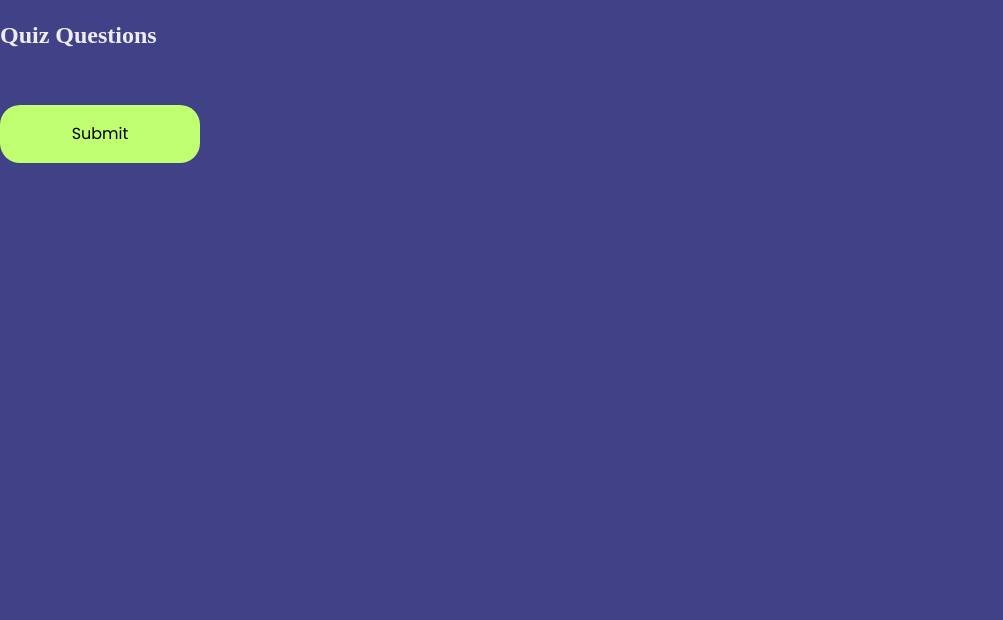
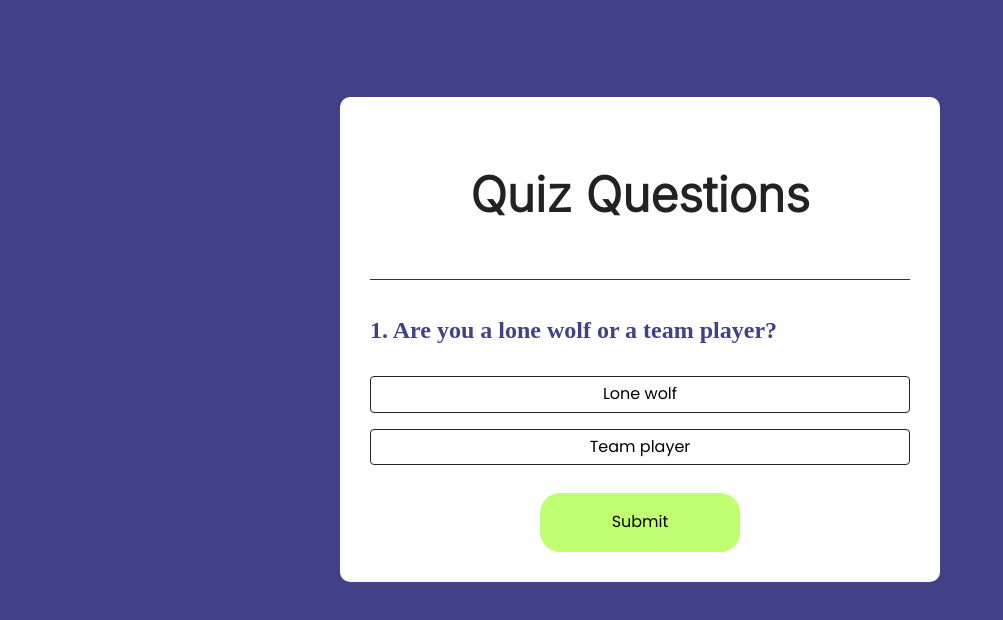
Before and after one commit to Selamkd/LOL-Champ-select, a plain HTML site: page index.html in a window 1280 px wide. Both pictures are taken after a click on the button "Start". Shown: the part 90-710 px from the top of the page, without its empty margins (0-1003 px from the left). Drawn offline with Linux system fonts and the light colour scheme.

Commit message:
added quiz page

```diff
--- a/index.html
+++ b/index.html
@@ -25,17 +25,31 @@
     </div>
           <!--Second page-->
     <div id="quiz-page" style="display: none;">
-        <h2>Quiz Questions</h2>
+
         <form id="quizForm">
+            <h1>Quiz Questions</h1>
             <!-- Display the questions and choices here -->
+            <h2 id ="question"> Question goes here</h2>
+            <div id = "choice-buttons">
+                <button class = "choice-btn">A</button>
+                <button class = "choice-btn">B</button>
+                <button class = "choice-btn">C</button>
+                <button class = "choice-btn">D</button>
+                <button class = "choice-btn">E</button>
+                <button class = "choice-btn">F</button>
+
+            </div>
+            <button id="submit-button">Submit</button>
         </form>
-        <button id="submit-button">Submit</button>
+
     </div>
          <!--Third page -->
     <div id="results-page" style="display: none;">
         <h2>We have found you a match!</h2>
         <div class="champion-display">
             <!-- Fetch champion's data and display here -->
+
+       <button id="startover-button">Go back</button>
         </div>
     </div>
     <script src="main.js"></script>
--- a/main.js
+++ b/main.js
@@ -1,8 +1,64 @@
 const startPage = document.getElementById("main-page");
 const quizPage = document.getElementById("quiz-page");
+const quizForm = document.getElementById("quizForm")
 const resultPage = document.getElementById("results-page");
 const startButton = document.getElementById("start-button");
 const submitButton = document.getElementById("submit-button")
+const goBackButton = document.getElementById("startover-button")
+// quiz questions and choices
+
+const questionsAndChoices = [
+    {
+        question: "Are you a lone wolf or a team player?",
+        choices:[
+            {text: "Lone wolf"},
+            {text: "Team player"}
+        ]
+    },{
+        question:"Would you prefer an easy but safe character or a difficult charachter to master?",
+        choices:[
+            {text: "Easy"},
+            {text: "Difficult"}
+        ]
+    },
+    {
+        question:"Which region interestes you most?",
+        choices:[
+            {text: "Freljord"},
+            {text: "Piltover"},
+            {text: "Shurima"},
+            {text: "Noxus"},
+            {text: "Zaun"},
+            {text: "Targan"},
+            {text: "Bandle city"},
+            {text: "Lonia"}
+
+        ]
+    },
+    {
+        question:"Which role do you want to play?",
+        choices:[
+            {text: "Top"},
+            {text: "Jungle"},
+            {text: "Mid"},
+            {text: "Botlane"}
+
+        ]
+    },
+    {
+        question:"Do you prefer to keep enemies at range or get up close and personal ?",
+        choices:[
+            {text: "At range"},
+            {text: "Close"},
+
+        ]
+    },
+
+]
+// console.log(questionsAndChoices[3].choices[2]);
+
+
+
 
 // on click change pages
 
@@ -10,11 +66,52 @@ startButton.addEventListener("click", ()=>{
     startPage.style.display = "none";
     quizPage.style.display = "block";
 
+    // call a function that displays the quiz container with questions and choices
+    generateQuiz()
 
-    // call a function that displays the quiz container with questions and choices
 })
-submitButton.addEventListener("click", ()=>{
-    quizPage.style.display = "none";
-    startPage.style.display = "none"
-    resultPage.style.display = "block"
-})
+
+
+
+const displayQuestion = document.getElementById("question");
+const choiceButtons = document.getElementById("choice-buttons");
+
+let currentQuestionIndex = 0;
+let userResponse = [];
+
+//display questions
+ function generateQuiz () {
+    let currentQuestion = questionsAndChoices[currentQuestionIndex];
+    let questionNo = currentQuestionIndex + 1;
+    displayQuestion.innerHTML = questionNo +  ". " +  currentQuestion.question;
+
+    //clear all buttons
+    choiceButtons.innerHTML = '';
+    //display choices
+
+    currentQuestion.choices.forEach(choice =>{
+        const button = document.createElement("button");
+        button.innerHTML = choice.text;
+        button.classList.add("choice-btn");
+        choiceButtons.appendChild(button);
+
+        button.addEventListener("click", choiceSelected)
+    })
+}
+ function choiceSelected (event){
+
+    const selectedChoice = event.target.textContent;
+
+    //check if there are more questions and move to the next one
+    if(currentQuestionIndex < questionsAndChoices.length - 1){
+        currentQuestionIndex++;
+      generateQuiz()
+      userResponse.push(selectedChoice);
+
+    }else{
+        startPage.style.display = "none";
+        quizPage.style.display = "none";
+        resultPage.style.display = "block"
+    }
+
+ }
--- a/styles.css
+++ b/styles.css
@@ -87,3 +87,42 @@ button{
     box-shadow:0px 2px 10px 5px #97B1BF;
     color:#000;
  }
+ #quizForm{
+  background: #fff;
+  width:80%;
+  max-width: 600px;
+  margin:100px auto 0;
+  border-radius: 10px;
+  padding:30px;
+ }
+ #quizForm h1{
+   border-bottom: 1px solid #333;
+   padding-bottom: 1em;
+   text-align:center;
+   color:#222
+ }
+ #quizForm h2{
+  color:#414187
+ }
+
+.choice-btn{
+  background: #fff;
+  width:100%;
+  border: 1px solid #222;
+  padding:0.5em;
+  margin: 0.5em 0;
+  text-align:left;
+  border-radius:4px;
+  cursor:pointer;
+  text-align: center;
+}
+.choice-btn:hover{
+ background:#414187;
+ color:#fff;
+}
+#submit-button{
+  display:block;
+  align-self: center;
+  margin:1.25em auto 0;
+
+}
```
